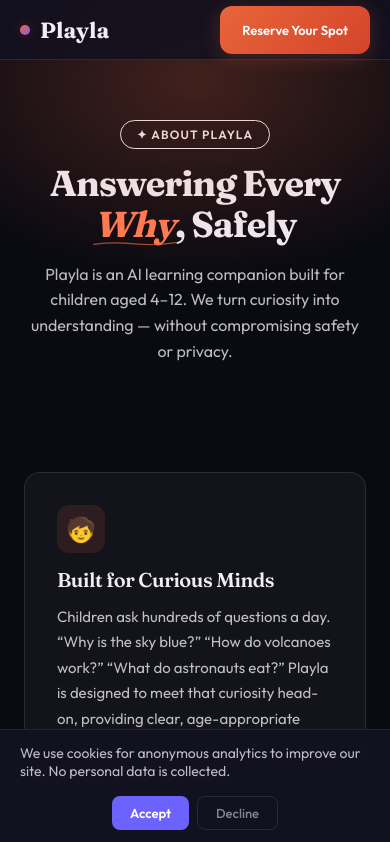
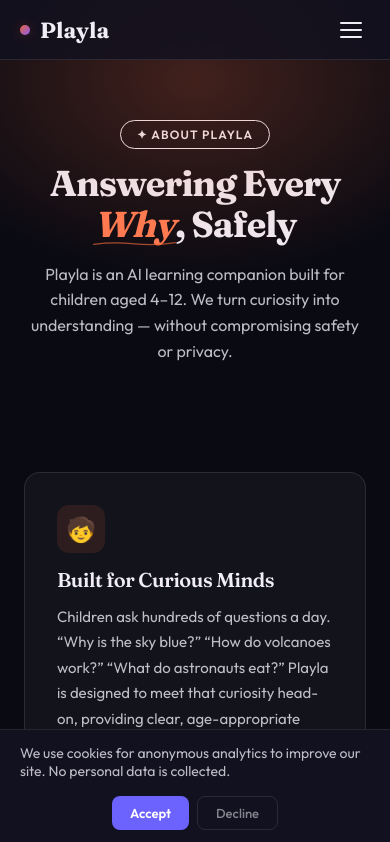
Before and after one commit to Kushwho/AI-Companion, a Next.js app: page /about in a window 390 px wide. Shown: the top 842 px of the page. Built offline with nearby package versions, Linux system fonts and the light colour scheme; no server answers.

Commit message:
ETA and mobile optimization

```diff
--- a/app/components/Navbar.js
+++ b/app/components/Navbar.js
@@ -1,9 +1,11 @@
 'use client'
 
-import { useEffect } from 'react'
+import { useEffect, useState } from 'react'
 import Link from 'next/link'
 
 export default function Navbar() {
+  const [menuOpen, setMenuOpen] = useState(false)
+
   useEffect(() => {
     const handler = () => {
       document.getElementById('nav')?.classList.toggle('scrolled', scrollY > 10)
@@ -12,7 +14,15 @@
     return () => window.removeEventListener('scroll', handler)
   }, [])
 
+  useEffect(() => {
+    document.body.style.overflow = menuOpen ? 'hidden' : ''
+    return () => { document.body.style.overflow = '' }
+  }, [menuOpen])
+
+  const closeMenu = () => setMenuOpen(false)
+
   return (
+    <>
       <nav id="nav">
         <a className="nav-logo" href="/">
           <span className="logo-dot"></span> Playla
@@ -24,7 +34,28 @@
           <li><Link href="/about">About</Link></li>
           <li><Link href="/contact">Contact</Link></li>
         </ul>
-      <a className="btn btn-primary" href="/#waitlist">Reserve Your Spot</a>
+        <a className="btn btn-primary nav-cta" href="/#waitlist">Reserve Your Spot</a>
+        <button
+          className={`hamburger${menuOpen ? ' hamburger--active' : ''}`}
+          onClick={() => setMenuOpen(!menuOpen)}
+          aria-label="Toggle menu"
+          aria-expanded={menuOpen}
+        >
+          <span></span>
+          <span></span>
+          <span></span>
+        </button>
       </nav>
+
+      {/* Mobile menu - rendered outside nav to avoid layout issues */}
+      <div className={`mobile-menu${menuOpen ? ' mobile-menu--open' : ''}`}>
+        <a href="/#features" onClick={closeMenu}>Features</a>
+        <Link href="/stories" onClick={closeMenu}>Stories</Link>
+        <a href="/#dashboard" onClick={closeMenu}>Dashboard</a>
+        <Link href="/about" onClick={closeMenu}>About</Link>
+        <Link href="/contact" onClick={closeMenu}>Contact</Link>
+        <a className="btn btn-primary mobile-menu-cta" href="/#waitlist" onClick={closeMenu}>Reserve Your Spot</a>
+      </div>
+    </>
   )
 }
--- a/app/globals.css
+++ b/app/globals.css
@@ -128,6 +128,45 @@
   width: 100%;
 }
 
+/* Hamburger button - hidden on desktop */
+.hamburger {
+  display: none;
+  flex-direction: column;
+  justify-content: center;
+  gap: 5px;
+  background: none;
+  border: none;
+  cursor: pointer;
+  padding: 8px;
+  z-index: 210;
+}
+
+.hamburger span {
+  display: block;
+  width: 22px;
+  height: 2px;
+  background: var(--text);
+  border-radius: 2px;
+  transition: all 0.3s;
+}
+
+.hamburger--active span:nth-child(1) {
+  transform: rotate(45deg) translate(5px, 5px);
+}
+
+.hamburger--active span:nth-child(2) {
+  opacity: 0;
+}
+
+.hamburger--active span:nth-child(3) {
+  transform: rotate(-45deg) translate(5px, -5px);
+}
+
+/* Mobile menu overlay - hidden on desktop */
+.mobile-menu {
+  display: none;
+}
+
 .btn {
   display: inline-flex;
   align-items: center;
@@ -2643,8 +2682,61 @@
     height: 60px;
   }
 
+  .hamburger {
+    display: flex;
+  }
+
+  .nav-cta {
+    display: none;
+  }
+
   .nav-links {
     display: none;
+  }
+
+  .mobile-menu {
+    display: none;
+    position: fixed;
+    top: 60px;
+    left: 0;
+    right: 0;
+    bottom: 0;
+    background: var(--bg);
+    flex-direction: column;
+    align-items: center;
+    justify-content: center;
+    gap: 8px;
+    z-index: 199;
+    padding: 40px 24px;
+  }
+
+  .mobile-menu--open {
+    display: flex;
+  }
+
+  .mobile-menu a {
+    font-size: 20px;
+    font-weight: 500;
+    color: var(--text2);
+    text-decoration: none;
+    padding: 16px 24px;
+    width: 100%;
+    text-align: center;
+    border-radius: 12px;
+    transition: background 0.2s, color 0.2s;
+  }
+
+  .mobile-menu a:hover,
+  .mobile-menu a:active {
+    background: var(--glass2);
+    color: var(--text);
+  }
+
+  .mobile-menu-cta {
+    margin-top: 16px;
+    font-size: 15px !important;
+    color: var(--bg) !important;
+    justify-content: center;
   }
 
   .btn.btn-primary {
```
Also changed, not shown: app/stories/components/StoryGeneratorWidget.js (+13 -1 lines), app/stories/stories.css (+9 -0 lines). Lines whose indentation alone changed are shown as unchanged.
